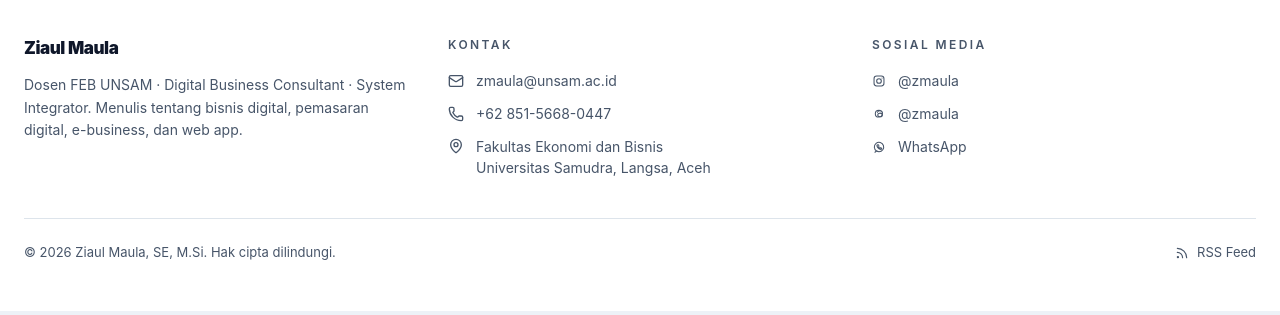
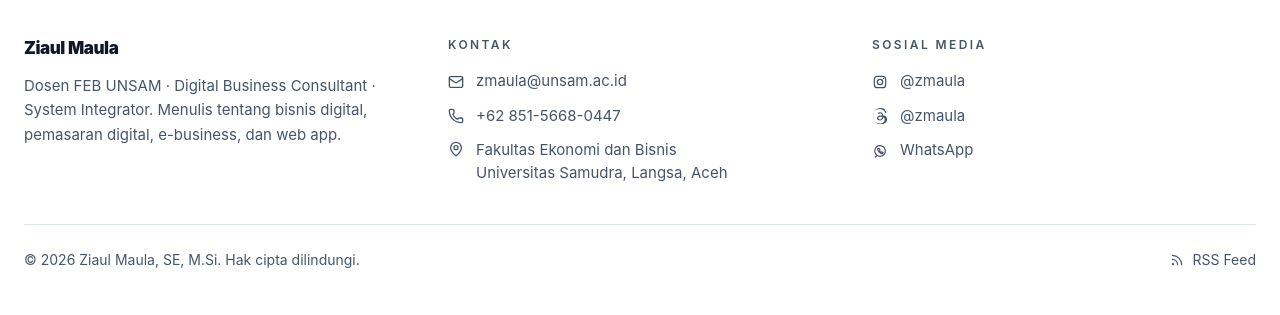
Before and after one commit to dosbrossid/personal, a Next.js app: page /public-blog in a window 1280 px wide. Shown: the part 2685-3000 px from the top of the page. Built offline with nearby package versions, Linux system fonts and the light colour scheme; no server answers; the database is empty.

Commit message:
improve public blog footer readability

```diff
--- a/src/app/public-blog/layout.tsx
+++ b/src/app/public-blog/layout.tsx
@@ -25,7 +25,7 @@ export const metadata = {
 
 function InstagramGlyph() {
   return (
-    <svg viewBox="0 0 24 24" className="h-3.5 w-3.5" fill="none" stroke="currentColor" strokeWidth="1.8">
+    <svg viewBox="0 0 24 24" className="h-4 w-4" fill="none" stroke="currentColor" strokeWidth="1.8">
       <rect x="3.5" y="3.5" width="17" height="17" rx="4.5" />
       <circle cx="12" cy="12" r="4" />
       <circle cx="17.2" cy="6.8" r="1" fill="currentColor" stroke="none" />
@@ -35,16 +35,15 @@ function InstagramGlyph() {
 
 function ThreadsGlyph() {
   return (
-    <svg viewBox="0 0 24 24" className="h-3.5 w-3.5" fill="none" stroke="currentColor" strokeWidth="1.8" strokeLinecap="round" strokeLinejoin="round">
-      <path d="M9.2 9.2c.7-1.6 2.2-2.7 4.3-2.7 2.6 0 4.4 1.6 4.4 4.1 0 3.6-2.8 6.7-6.4 6.7-3.5 0-5.8-2.6-5.8-5.8 0-3.4 2.5-5.8 6.1-5.8 2.9 0 5 1.2 6.2 3.6" />
-      <path d="M13.3 10.4c2.8.2 4.5 1.2 4.5 3.2 0 1.8-1.6 3-4 3-2.3 0-3.9-1.1-3.9-2.9 0-1.7 1.5-2.9 3.9-2.9 1.4 0 2.6.3 3.5.9" />
+    <svg viewBox="0 0 24 24" className="h-4 w-4" fill="currentColor" aria-hidden="true">
+      <path d="M17.38 11.37c-.18-.08-.36-.15-.55-.21-.33-3.09-2.01-4.85-4.66-4.87-1.6-.01-2.91.66-3.69 1.89l1.31.9c.59-.9 1.52-1.09 2.35-1.09h.02c1.77.01 2.82 1.11 3.1 3.22-.95-.13-1.98-.12-3.04.04-2.98.43-4.9 2.14-4.77 4.25.07 1.07.67 1.99 1.69 2.59.87.51 1.97.76 3.11.7 1.52-.08 2.71-.66 3.53-1.73.62-.81 1.01-1.87 1.18-3.22.77.46 1.34 1.11 1.66 1.89.55 1.33.58 3.51-1.18 5.27-1.55 1.55-3.42 2.22-6.23 2.24-3.12-.02-5.48-1.03-7.02-3.01-1.44-1.86-2.19-4.53-2.21-7.93.02-3.4.77-6.07 2.21-7.93 1.54-1.98 3.9-2.99 7.02-3.01 3.14.02 5.54 1.04 7.13 3.04.78.98 1.37 2.21 1.76 3.65l1.62-.43c-.47-1.7-1.18-3.16-2.13-4.36C19.66 1.08 16.84.03 13.2 0h-.01C9.56.03 6.76 1.08 4.84 3.22 3.13 5.12 2.25 8.11 2.22 12.29v.01c.03 4.18.91 7.17 2.62 9.07 1.92 2.14 4.72 3.19 8.35 3.22h.01c3.25-.02 5.52-.85 7.37-2.69 2.41-2.4 2.34-5.41 1.55-7.31-.57-1.37-1.62-2.48-3.04-3.22h.01ZM12.17 17.1c-1.26.07-2.58-.49-2.65-1.69-.05-.89.63-1.88 2.91-2.21.44-.06.86-.1 1.27-.1.57 0 1.11.06 1.61.17-.23 2.86-1.57 3.75-3.14 3.83Z" />
     </svg>
   );
 }
 
 function WhatsAppGlyph() {
   return (
-    <svg viewBox="0 0 24 24" className="h-3.5 w-3.5" fill="none" stroke="currentColor" strokeWidth="1.8" strokeLinecap="round" strokeLinejoin="round">
+    <svg viewBox="0 0 24 24" className="h-4 w-4" fill="none" stroke="currentColor" strokeWidth="1.8" strokeLinecap="round" strokeLinejoin="round">
       <path d="M12 20a8 8 0 1 0-4.2-1.2L5 21l2.4-2.5A8 8 0 0 0 12 20Z" />
       <path d="M9.4 8.8c.2-.5.4-.5.8-.5h.6c.2 0 .5.1.6.5l.5 1.4c.1.3 0 .5-.1.7l-.4.5c-.1.1-.2.3-.1.5.3.7 1 1.4 1.7 1.9.2.1.4.1.5 0l.6-.4c.2-.1.4-.2.7-.1l1.3.6c.3.1.5.3.5.6v.6c0 .3 0 .6-.5.8-.5.2-1.1.3-1.8.1-1.1-.3-2.4-1.1-3.5-2.2-1.1-1.1-1.9-2.4-2.2-3.5-.2-.7-.1-1.3.1-1.8Z" />
     </svg>
@@ -119,7 +118,7 @@ export default async function BlogLayout({
               <p className="text-[17px] font-black tracking-tight text-foreground">
                 Ziaul Maula
               </p>
-              <p className="text-[14px] leading-relaxed text-muted-foreground">
+              <p className="text-[15px] leading-relaxed text-muted-foreground">
                 Dosen FEB UNSAM · Digital Business Consultant · System Integrator.
                 Menulis tentang bisnis digital, pemasaran digital, e-business, dan web app.
               </p>
@@ -130,7 +129,7 @@ export default async function BlogLayout({
               <p className="text-[12px] font-semibold uppercase tracking-[0.2em] text-muted-foreground">
                 Kontak
               </p>
-              <div className="space-y-3 text-[14px]">
+              <div className="space-y-3 text-[15px]">
                 <a
                   href="mailto:zmaula@unsam.ac.id"
                   className="flex items-center gap-3 text-muted-foreground transition-colors hover:text-primary"
@@ -162,7 +161,7 @@ export default async function BlogLayout({
               <p className="text-[12px] font-semibold uppercase tracking-[0.2em] text-muted-foreground">
                 Sosial Media
               </p>
-              <div className="space-y-3 text-[14px]">
+              <div className="space-y-3 text-[15px]">
                 <a
                   href="https://instagram.com/zmaula"
                   target="_blank"
@@ -195,7 +194,7 @@ export default async function BlogLayout({
           </div>
 
           {/* Bottom bar */}
-          <div className="mt-10 flex flex-col items-center justify-between gap-3 border-t border-border/60 pt-6 text-[13px] text-muted-foreground md:flex-row">
+          <div className="mt-10 flex flex-col items-center justify-between gap-3 border-t border-border/60 pt-6 text-[14px] text-muted-foreground md:flex-row">
             <p>© {new Date().getFullYear()} Ziaul Maula, SE, M.Si. Hak cipta dilindungi.</p>
             <a
               href="/api/public/rss"
```
